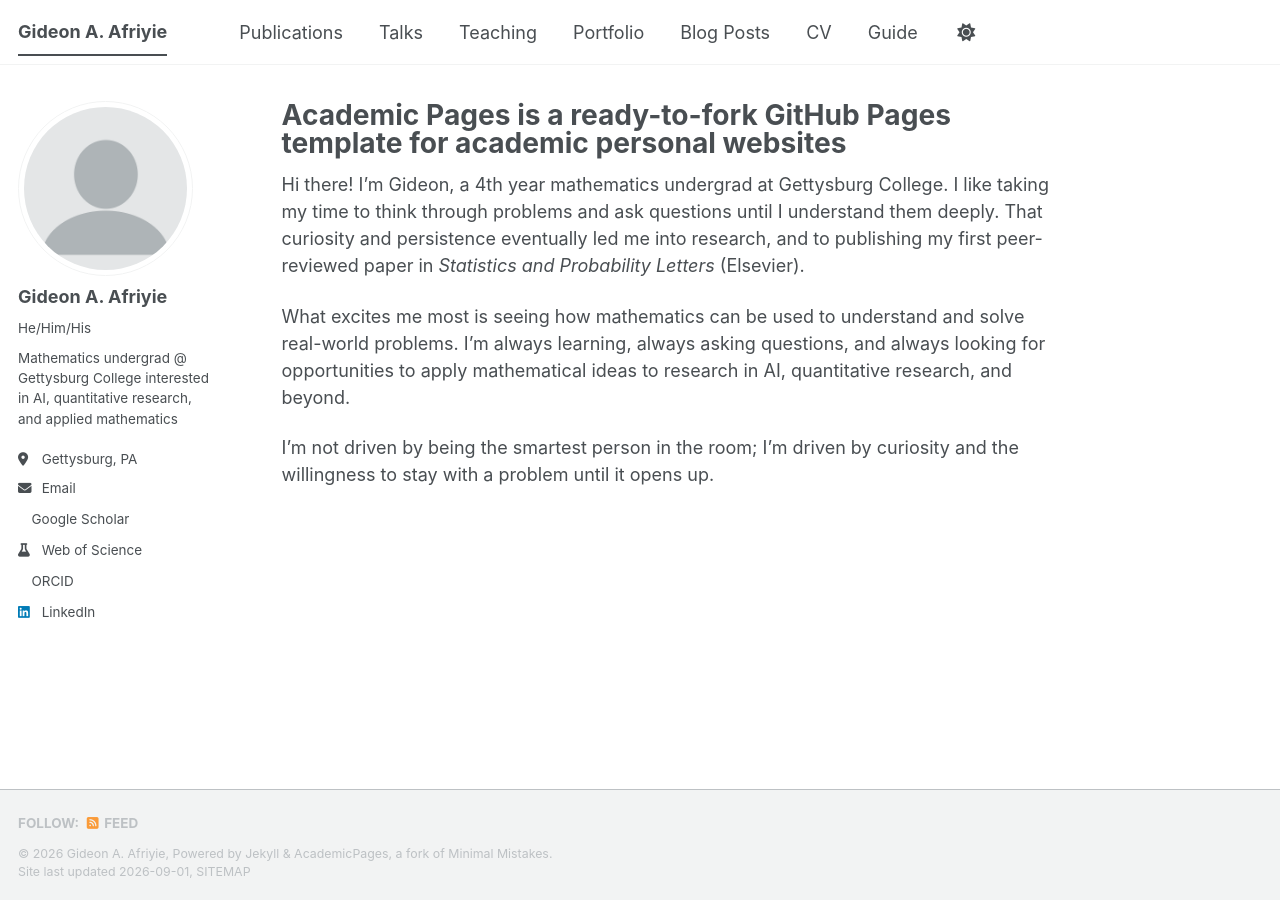
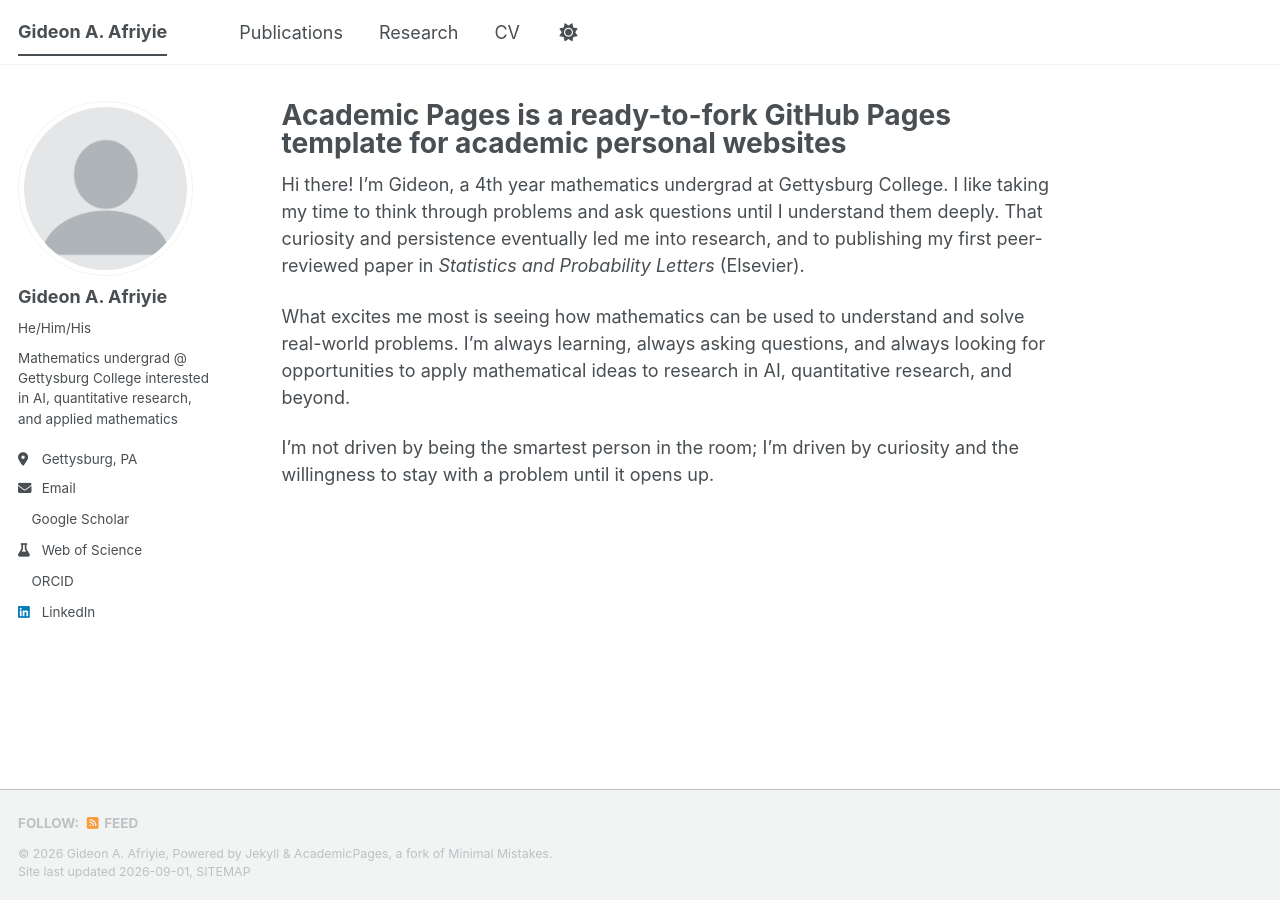
Before and after one commit to GideonAfriyie/academic-website-test, a Jekyll site: the page built from _pages/about.md, in a window 1280 px wide. Built offline with Jekyll 4.4.1, drawn with Linux system fonts in a browser that asks for light colours; a style sheet for code colours, icons or effects is not loaded.

Commit message:
Update navigation.yml

```diff
--- a/_data/navigation.yml
+++ b/_data/navigation.yml
@@ -11,23 +11,8 @@ main:
   - title: "Publications"
     url: /publications/
 
-  - title: "Talks"
-    url: /talks/
-
-  - title: "Teaching"
-    url: /teaching/
-
-  - title: "Portfolio"
+  - title: "Research"
     url: /portfolio/
-
-  - title: "Blog Posts"
-    url: /year-archive/
 
   - title: "CV"
     url: /cv/
-
-  # - title: "CV"
-  #   url: /cv-json/
-
-  - title: "Guide"
-    url: /markdown/
```
